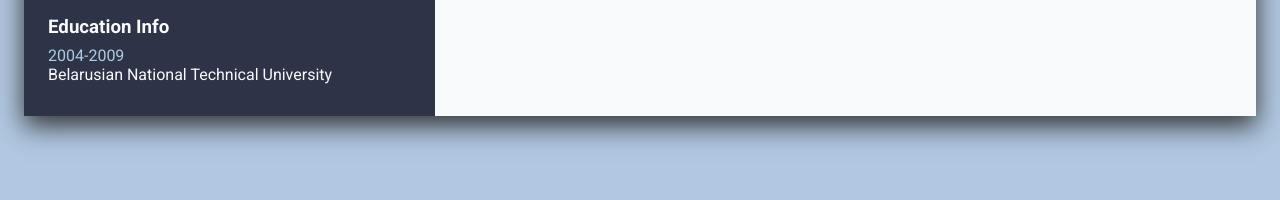
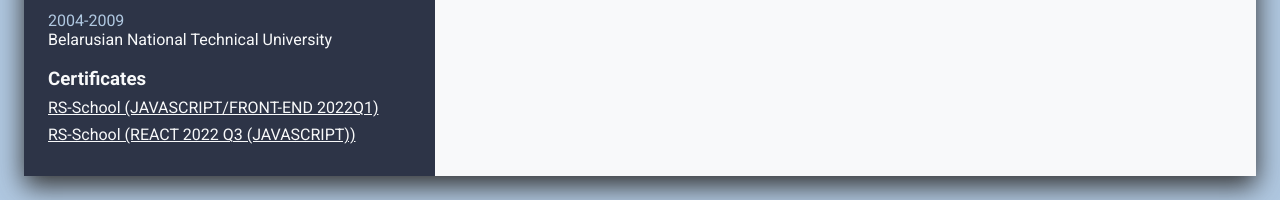
Before and after one commit to Alexej-Ilyutik/CV-DataMola, a plain HTML site: page index.html in a window 1280 px wide. Shown: the part 625-825 px from the top of the page. Before the commit the page ends 800 px from the top, so only its background shows below. Drawn offline with nearby package versions, Linux system fonts and the light colour scheme.

Commit message:
feat: add certificates

```diff
--- a/index.html
+++ b/index.html
@@ -94,6 +94,27 @@
             </li>
           </ul>
         </div>
+        <div class="aside__block">
+          <h3 class="aside__title">Certificates</h3>
+          <ul class="aside__list">
+            <li class="aside__item item-column">
+             <a
+                target="_blank"
+                class="aside__text"
+                href="https://app.rs.school/certificate/rb4kxohb"
+                >RS-School (JAVASCRIPT/FRONT-END 2022Q1)</a
+              >
+            </li>
+            <li class="aside__item item-column">
+             <a
+                target="_blank"
+                class="aside__text"
+                href="https://app.rs.school/certificate/2m6aflg2"
+                >RS-School (REACT 2022 Q3 (JAVASCRIPT))</a
+              >
+            </li>
+          </ul>
+        </div>
       </aside>
       <article class="main__article"></article>
     </main>
```
